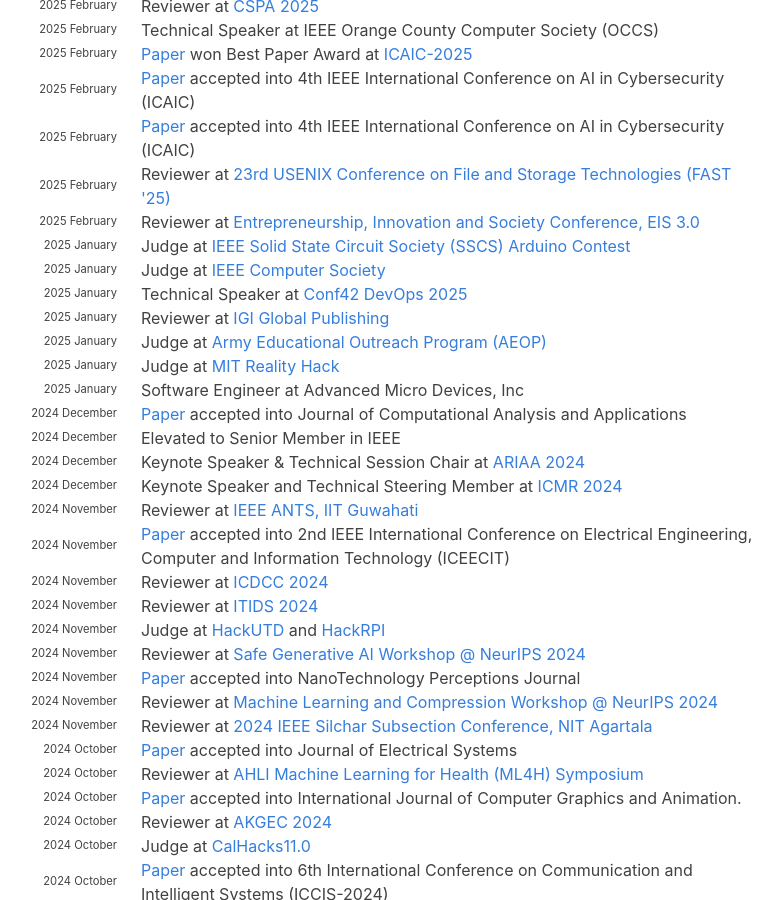
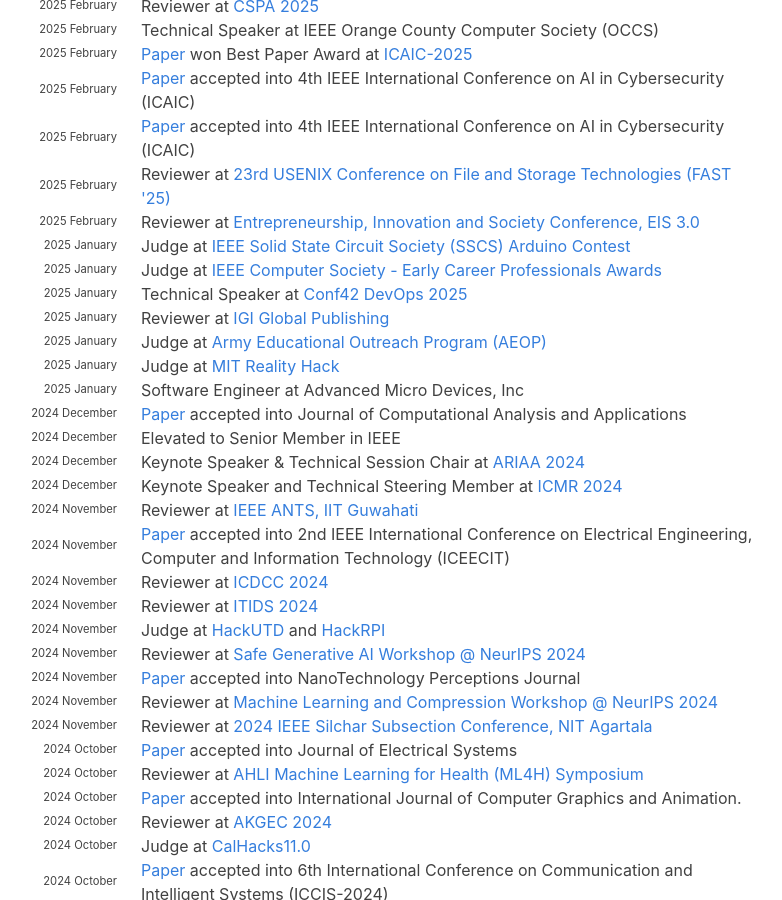
Before and after one commit to hariharanragothaman/hariharanragothaman.github.io, a Jekyll site: the page built from index.md, in a window 1280 px wide and 900 px high, scrolled down 1338 px. Shown: the whole window, without its empty margins (191-973 px from the left). Built offline with Jekyll 4.4.1, drawn with Linux system fonts in a browser that asks for light colours; nearby versions of some CDN libraries; some web fonts are replaced.

Commit message:
Polishes and Updates

```diff
--- a/_data/news.yaml
+++ b/_data/news.yaml
@@ -112,7 +112,7 @@
 
 - year: 2025
   year-extra: January
-  description: Judge at <a href="https://www.computer.org/publications/tech-news/insider-membership-news/top-30-early-career-professionals-2024-honorees"> IEEE Computer Society</a>
+  description: Judge at <a href="https://www.computer.org/publications/tech-news/insider-membership-news/top-30-early-career-professionals-2024-honorees"> IEEE Computer Society - Early Career Professionals Awards</a>
 
 - year: 2025
   year-extra: January
```
